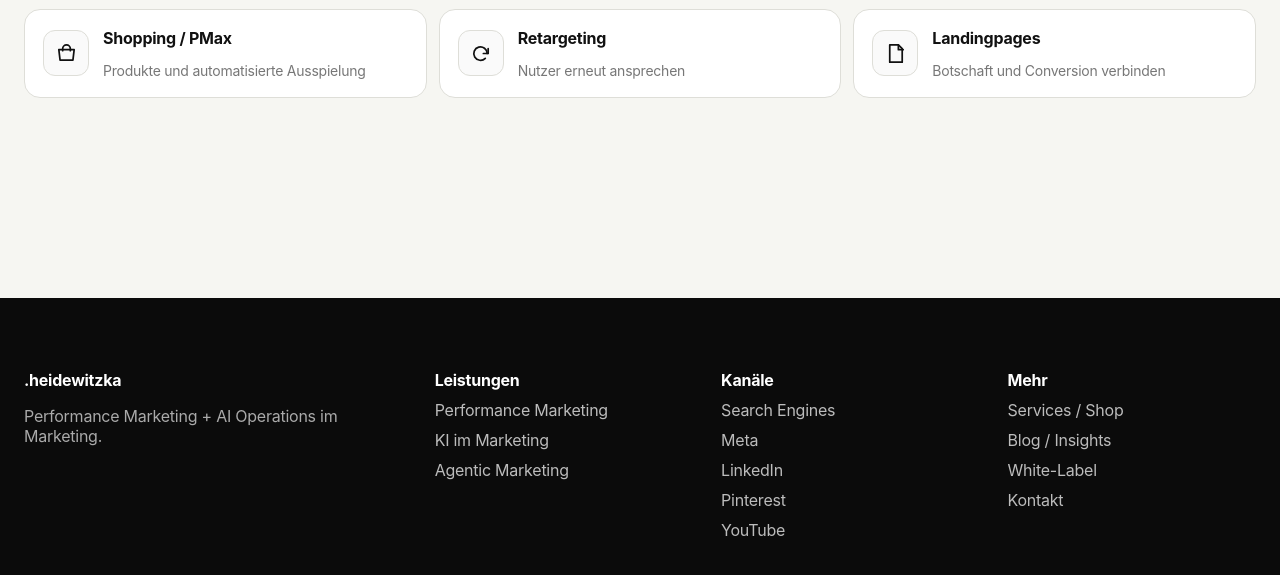
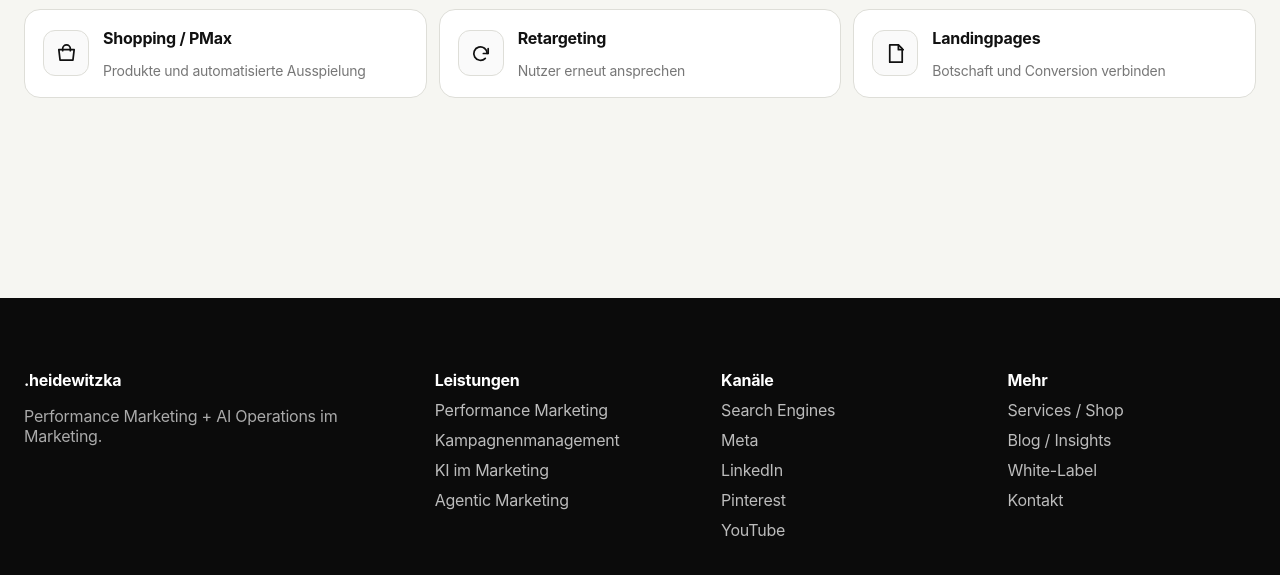
Before and after one commit to heidewitzkagmbh/heidewitzka, a plain HTML site: page channels.html in a window 1280 px wide. Shown: the part 897-1472 px from the top of the page. Drawn offline with Linux system fonts and the light colour scheme.

Commit message:
Add campaign management to navigation

```diff
--- a/channels.html
+++ b/channels.html
@@ -5,6 +5,7 @@
 <div class="nav-wrap"><div class="wrap"><nav>
 <a class="logo" href="/">heidewitzka</a>
 <a href="/services.html">Leistungen</a>
+<a href="/campaign-management.html">Kampagnenmanagement</a>
 <a href="/ai.html">KI im Marketing</a>
 <a href="/shop.html">Services / Shop</a>
 <a href="/insights.html">Blog / Insights</a>
@@ -23,7 +24,7 @@
 <footer class="footer"><div class="wrap">
 <div class="footer-grid">
 <div><strong>.heidewitzka</strong><p style="color:#aaa;max-width:420px">Performance Marketing + AI Operations im Marketing.</p></div>
-<div><strong>Leistungen</strong><a href="/performance.html">Performance Marketing</a><a href="/ai.html">KI im Marketing</a><a href="/ai.html#agentic">Agentic Marketing</a></div>
+<div><strong>Leistungen</strong><a href="/performance.html">Performance Marketing</a><a href="/campaign-management.html">Kampagnenmanagement</a><a href="/ai.html">KI im Marketing</a><a href="/ai.html#agentic">Agentic Marketing</a></div>
 <div><strong>Kanäle</strong><a href="/channels.html">Search Engines</a><a href="/channels.html">Meta</a><a href="/channels.html">LinkedIn</a><a href="/channels.html">Pinterest</a><a href="/channels.html">YouTube</a></div>
 <div><strong>Mehr</strong><a href="/shop.html">Services / Shop</a><a href="/insights.html">Blog / Insights</a><a href="#">White-Label</a><a href="/contact.html">Kontakt</a></div>
 </div>
```
